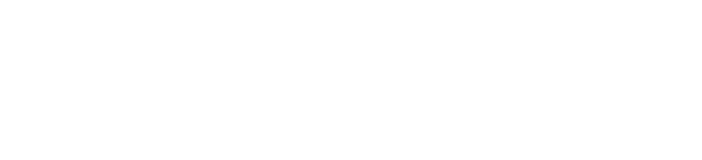
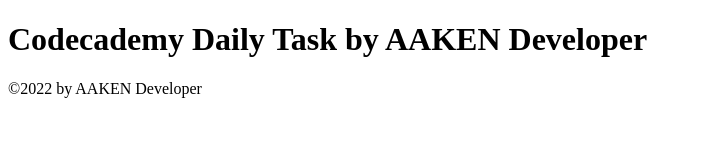
Before and after one commit to aakendev/codecademy-dailytask, a plain HTML site: page index.html in a window 1280 px wide. Shown: the whole page, without its empty margins (0-702 px from the left). Drawn offline with Linux system fonts and the light colour scheme.

Commit message:
Update Index.html

```diff
--- a/index.html
+++ b/index.html
@@ -8,6 +8,13 @@
     <link rel="stylesheet" href="assets/css/aakendev.css" />
   </head>
   <body>
+    <header>
+      <h1>Codecademy Daily Task by AAKEN Developer</h1>
+    </header>
+    <main></main>
+    <footer>
+      <p>&copy;2022 by AAKEN Developer</p>
+    </footer>
     <script src="assets/js/aakendev.js"></script>
   </body>
 </html>
```
